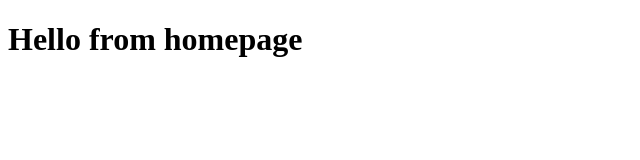
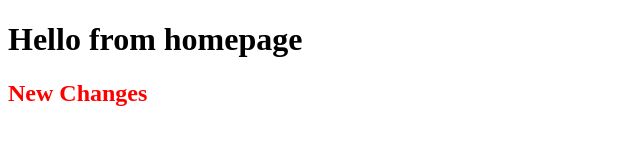
Before and after one commit to tanzeelxshafi/1stRepo, a plain HTML site: page index.html in a window 1280 px wide. Shown: the whole page, without its empty margins (0-640 px from the left). Drawn offline with Linux system fonts and the light colour scheme.

Commit message:
nwe changes

```diff
--- a/app.js
+++ b/app.js
@@ -242,3 +242,6 @@ async function ErrorHandle(){
     console.log('THE ERROR IS:',err);
 }
 }
+
+const h = document.getElementById('new');
+h.style.color = "red";
--- a/index.html
+++ b/index.html
@@ -13,6 +13,7 @@
 
 <body>
     <h1>Hello from homepage</h1>
+    <h2 id="new">New Changes</h2>
     <script src="app.js"></script>
 </body>
 </html>
```
